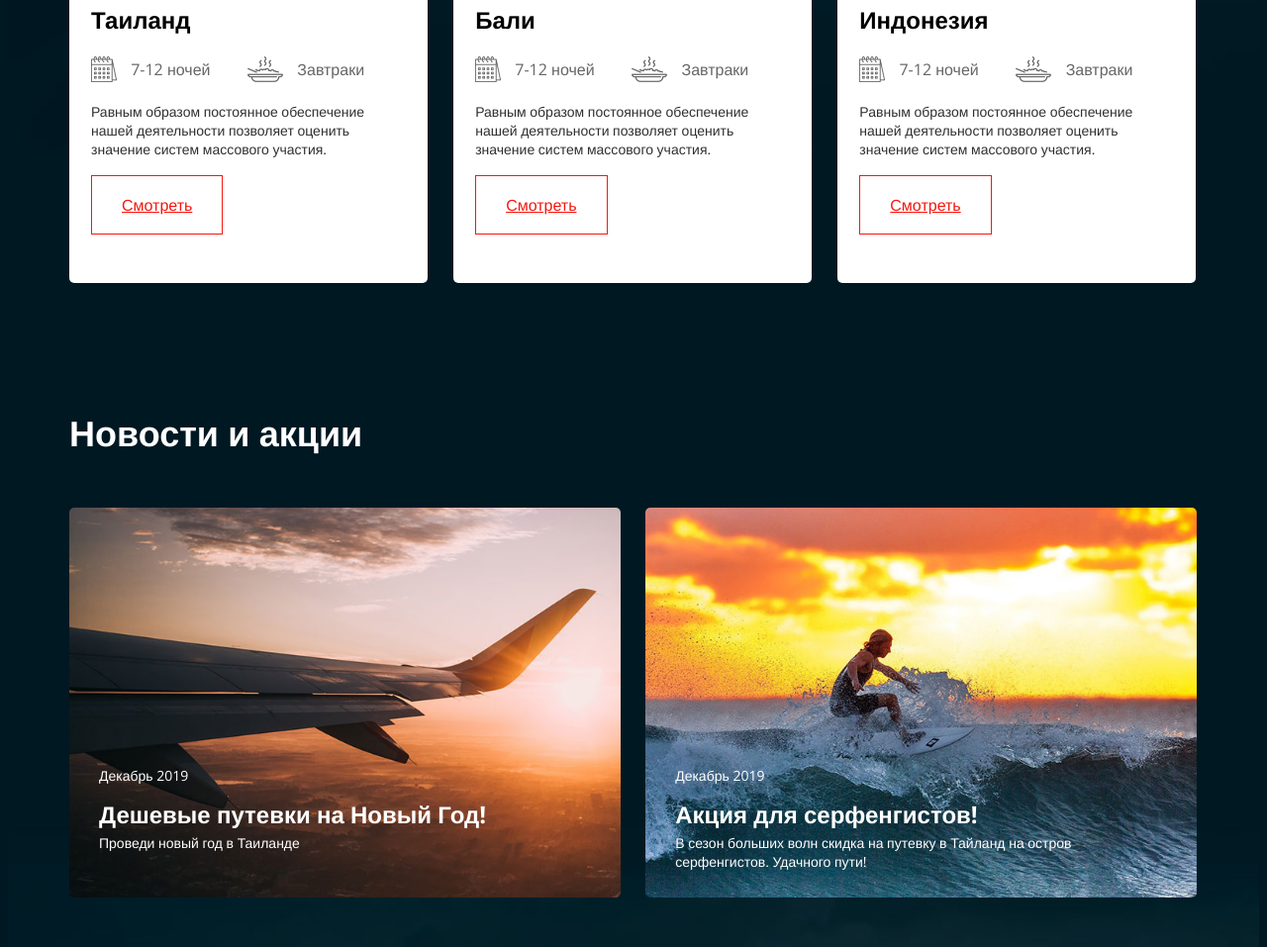
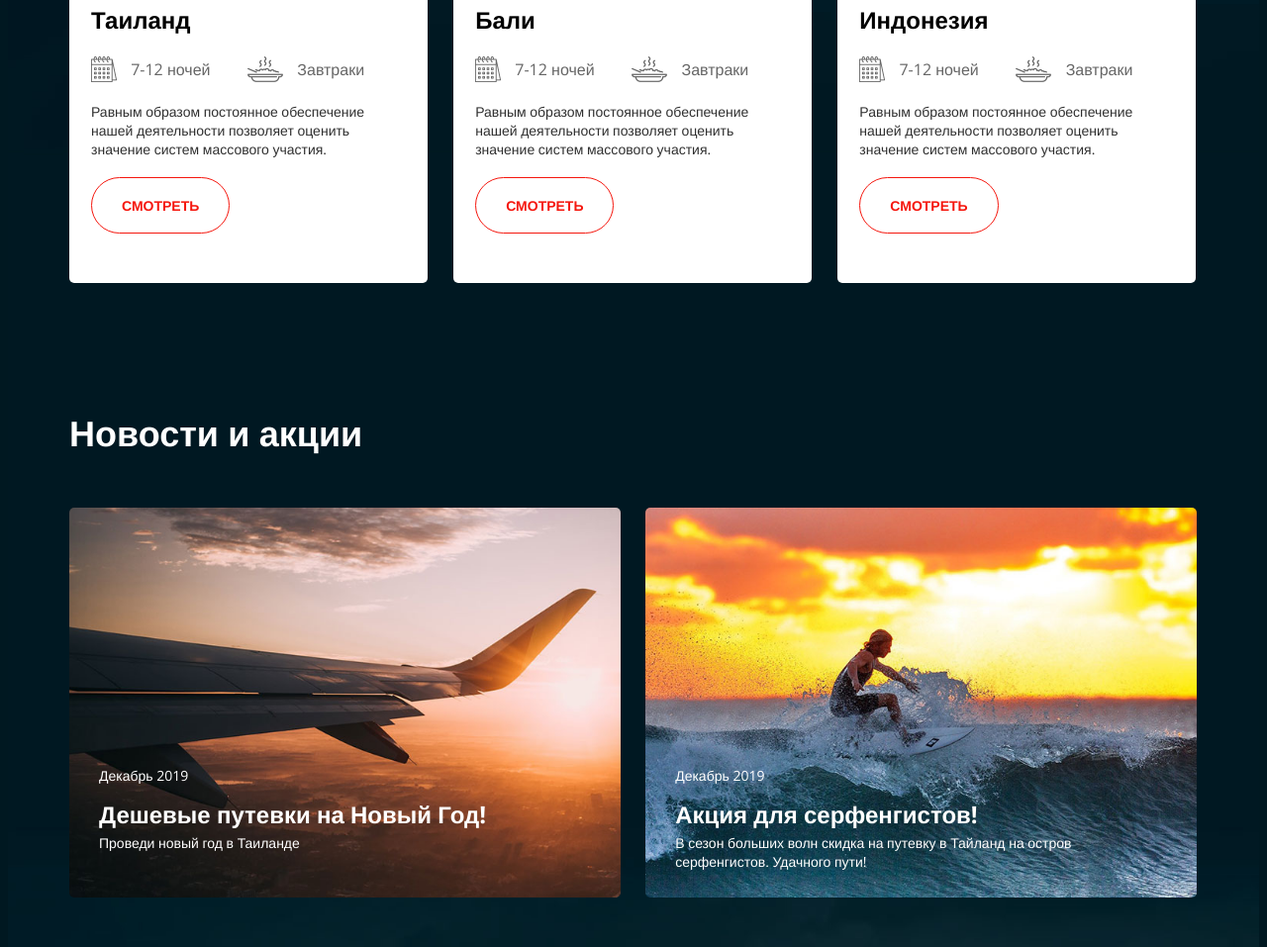
Before and after one commit to AnnaZatravkina/Asia, a plain HTML site: page index.html in a window 1280 px wide. Shown: the part 1060-2017 px from the top of the page at 99% size. Drawn offline with nearby package versions, Linux system fonts and the light colour scheme.

Commit message:
ТЗ#2 (исправление ошибок)

```diff
--- a/main.css
+++ b/main.css
@@ -226,6 +226,11 @@ p {
     border: 1px solid #F5170E;
     color: #F5170E;
     padding: 18px 30px;
+    border-radius: 35px;
+    font-weight: 700;
+    font-size: 14px;
+    text-transform: uppercase;
+    text-decoration: none;
 }
 
 .news {
```
